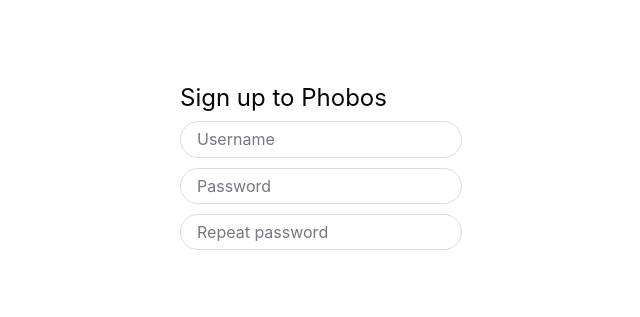
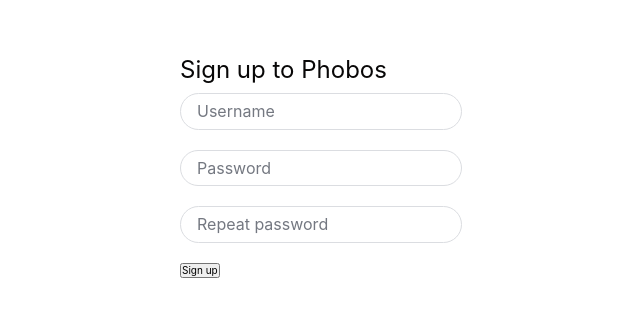
Before and after one commit to jazze13/chats-frontend, a Vue app: page /#/signup in a window 1280 px wide. Shown: the part 233-550 px from the top of the page, without its empty margins (319-959 px from the left). Built offline with nearby package versions, Linux system fonts and the light colour scheme; sample sign-in values are in the browser's storage.

Commit message:
Signup form validation

```diff
--- a/package.json
+++ b/package.json
@@ -14,8 +14,10 @@
     "normalize.css": "^8.0.1",
     "pinia": "^2.1.7",
     "socket.io": "^4.7.2",
+    "vee-validate": "^4.11.8",
     "vue": "^3.3.4",
-    "vue-router": "^4.2.5"
+    "vue-router": "^4.2.5",
+    "yup": "^1.3.2"
   },
   "devDependencies": {
     "@vitejs/plugin-vue": "^4.2.3",
--- a/src/pages/signup/signup-page.vue
+++ b/src/pages/signup/signup-page.vue
@@ -1,36 +1,72 @@
 <script setup lang="ts">
-import { ref } from 'vue';
-import { useAuthStore } from '../../store/auth/auth-store';
 import InputComponent from '../../ui/input/input-component.vue';
+import { Form, Field } from 'vee-validate';
+import * as yup from 'yup';
+import ButtonComponent from '../../ui/button/button-component.vue';
 
-const auth = useAuthStore();
+const submit = () => {};
 
-const username = ref<string>('')
+const schema = yup.object({
+    username: yup
+        .string()
+        .required('This field is required')
+        .min(3, 'Username must be at least 3 characters long')
+        .trim(),
 
-const password = ref<string>('')
+    password: yup
+        .string()
+        .required('This field is required')
+        .min(8, 'Password must be at least 4 characters long'),
 
-const passwordRepeat = ref<string>('')
-
+    passwordRepeat: yup.string().oneOf([yup.ref('password')], "Password doesn't match"),
+});
 </script>
 
 <template>
     <div class="wrapper">
+        <section class="form-wrapper">
+            <h3>Sign up to Phobos</h3>
 
-        <div class="form-wrapper">
-            <h3>Sign up to Phobos</h3>
-            <form>
-                <InputComponent v-model="username" placeholder="Username" />
-                <InputComponent v-model="password" placeholder="Password" type="password" />
-                <InputComponent v-model="passwordRepeat" placeholder="Repeat password" type="password" />
-            </form>
-        </div>
+            <Form @submit="submit" :validation-schema="schema">
+                <Field name="username" v-slot="{ value, handleChange, errorMessage }">
+                    <InputComponent
+                        :modelValue="value"
+                        @update:modelValue="handleChange"
+                        placeholder="Username"
+                    />
+                    <span class="field-error">{{ errorMessage }}</span>
+                </Field>
+
+                <Field name="password" v-slot="{ value, handleChange, errorMessage }">
+                    <InputComponent
+                        :modelValue="value"
+                        @update:modelValue="handleChange"
+                        placeholder="Password"
+                        type="password"
+                    />
+                    <span class="field-error">{{ errorMessage }}</span>
+                </Field>
+
+                <Field name="passwordRepeat" v-slot="{ value, handleChange, errorMessage }">
+                    <InputComponent
+                        :modelValue="value"
+                        @update:modelValue="handleChange"
+                        placeholder="Repeat password"
+                        type="password"
+                    />
+                    <span class="field-error">{{ errorMessage }}</span>
+                </Field>
+
+                <ButtonComponent> Sign up </ButtonComponent>
+            </Form>
+        </section>
     </div>
 </template>
 
 <style scoped lang="scss">
-@import "../../shared/scss/mixins.scss";
-@import "../../shared/scss/typography.scss";
-@import "../../shared/scss/variables.scss";
+@import '../../shared/scss/mixins.scss';
+@import '../../shared/scss/typography.scss';
+@import '../../shared/scss/variables.scss';
 
 .wrapper {
     @include flex(center, center);
@@ -38,7 +74,7 @@
 }
 
 .form-wrapper {
-    max-width: 40rem;
+    max-width: 30rem;
 
     @include flex(flex-start, center, 1rem, column);
 
@@ -49,5 +85,11 @@
     form {
         @include flex(flex-start, center, 1rem, column);
     }
+
+    .field-error {
+        @include subtitle-1;
+        color: $accent-error;
+        margin-left: 1rem;
+    }
 }
 </style>
--- /dev/null
+++ b/src/ui/button/button-component.vue
@@ -0,0 +1,28 @@
+<script lang="ts" setup>
+import { RouteComponent } from 'vue-router';
+
+defineProps<{
+    primary?: boolean;
+    outline?: boolean;
+    danger?: boolean;
+    icon?: RouteComponent;
+    loading?: boolean;
+}>()
+
+const emit = defineEmits(['click'])
+
+</script>
+
+<template>
+    <button @click="event => emit('click', event)">
+        <span class="icon" v-if="!!icon">
+            <component :is="icon" />
+        </span>
+
+        <slot></slot>
+    </button>
+</template>
+
+<style lang="scss" scoped>
+
+</style>
```
Also changed, not shown: 1 other file (tests, documents, lock files or other folders).
